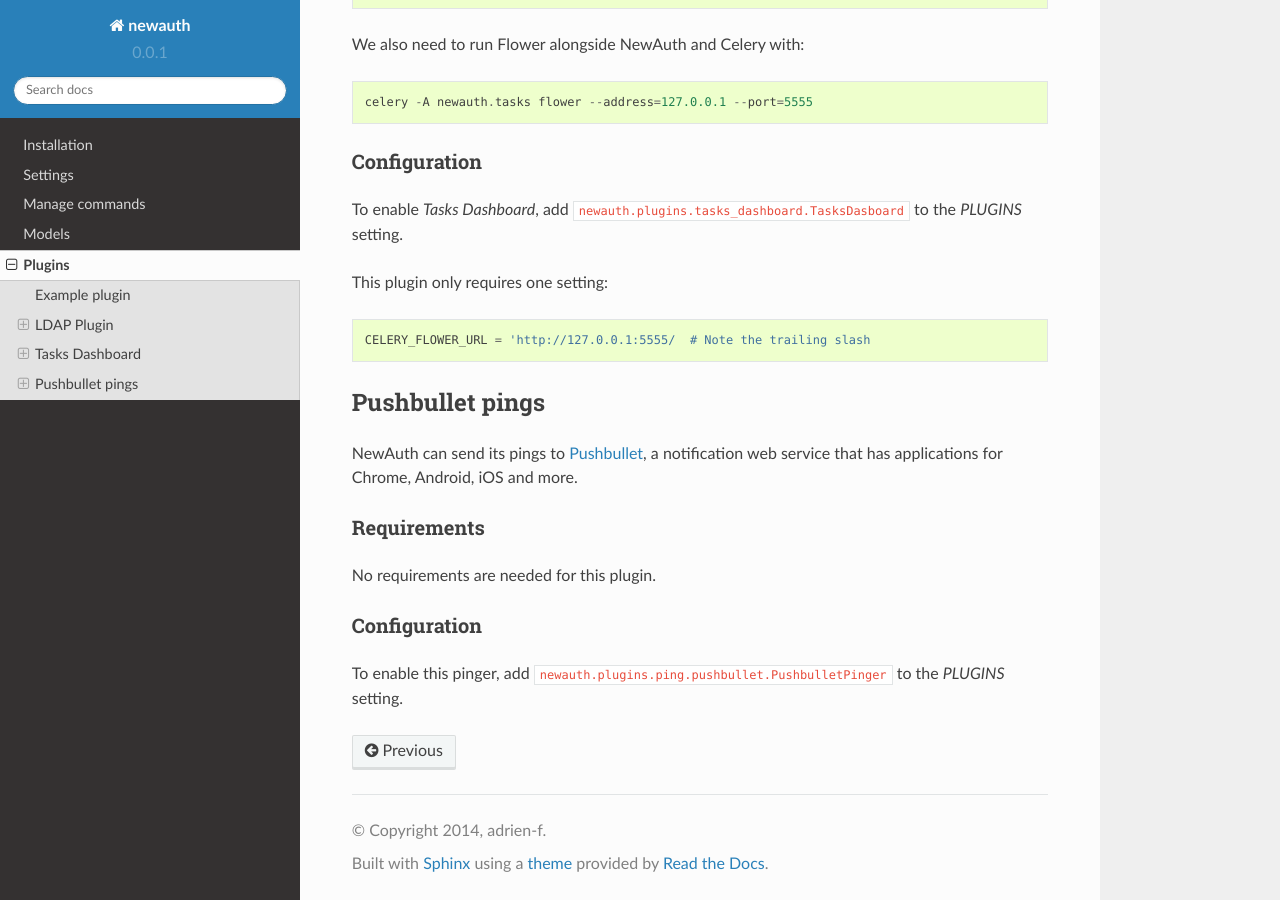
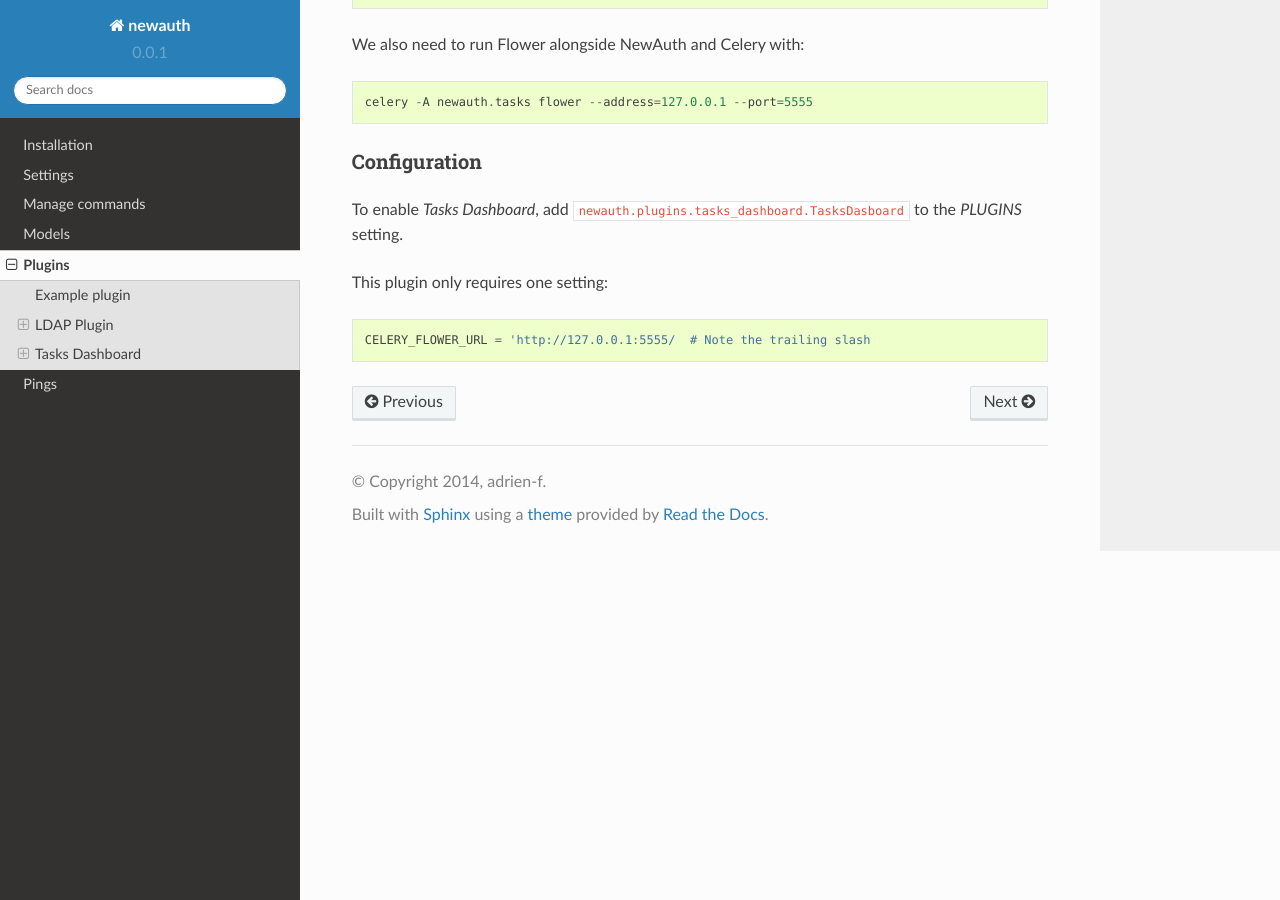
Before and after one commit to J4LP/newauth, a Sphinx documentation site: the page built from docs/source/plugins.rst, in a window 1280 px wide and 900 px high, scrolled down 2039 px. Built offline with Sphinx 7.4.7 and the Read the Docs theme 2.0.0, drawn with Linux system fonts in a browser that asks for light colours.

Commit message:
Document pingers

```diff
--- a/docs/source/conf.py
+++ b/docs/source/conf.py
@@ -32,6 +32,7 @@
     'sphinx.ext.autodoc',
     'sphinx.ext.intersphinx',
     'sphinx.ext.ifconfig',
+    'sphinx.ext.viewcode',
 ]
 
 # Add any paths that contain templates here, relative to this directory.
--- a/docs/source/index.rst
+++ b/docs/source/index.rst
@@ -19,6 +19,7 @@
    manage
    models
    plugins
+   pings
 
 
 
--- a/docs/source/plugins.rst
+++ b/docs/source/plugins.rst
@@ -126,23 +126,3 @@
     CELERY_FLOWER_URL = 'http://127.0.0.1:5555/  # Note the trailing slash
 
 .. _here: http://flower.readthedocs.org/en/latest/index.html
-
-.. _pushbullet_pings:
-
-Pushbullet pings
-----------------
-
-NewAuth can send its pings to `Pushbullet`_, a notification web service that has applications for Chrome, Android, iOS and more.
-
-Requirements
-^^^^^^^^^^^^
-
-No requirements are needed for this plugin.
-
-
-Configuration
-^^^^^^^^^^^^^
-
-To enable this pinger, add ``newauth.plugins.ping.pushbullet.PushbulletPinger`` to the `PLUGINS` setting.
-
-.. _Pushbullet: https://pushbullet.com
```
Also changed, not shown: docs/source/pings.rst (added, +36 -0 lines), 2 other files.
